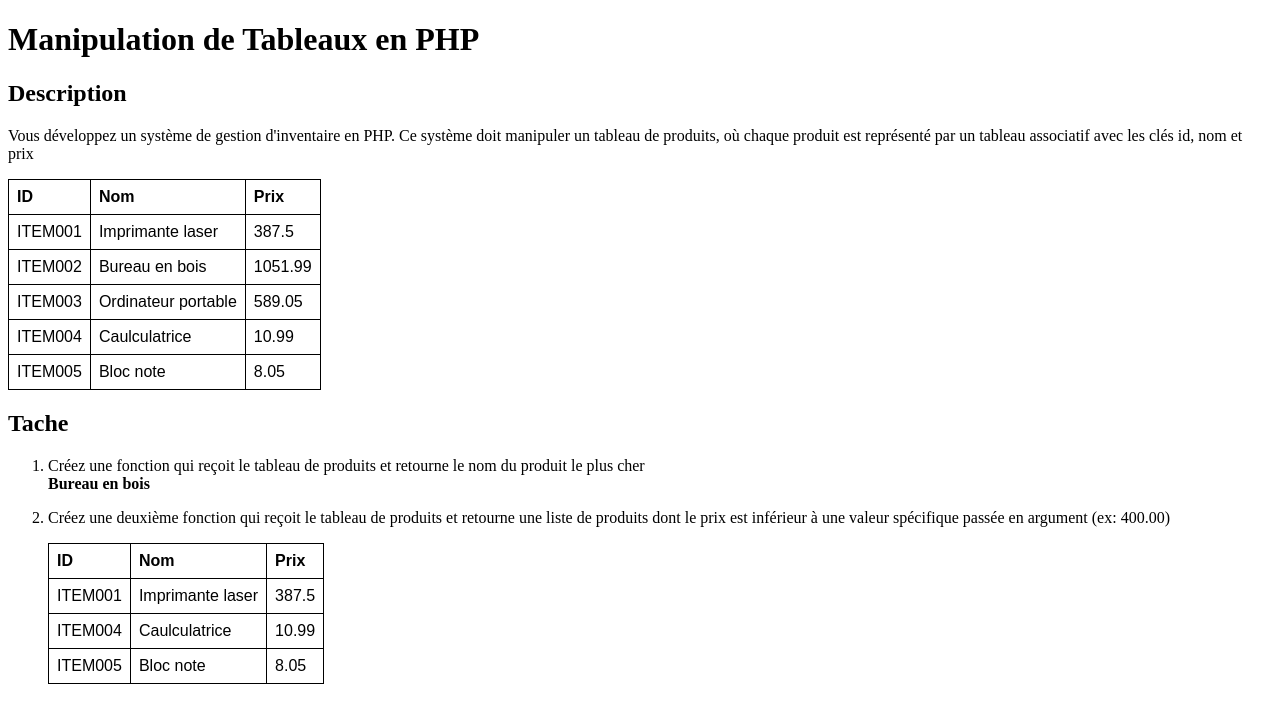
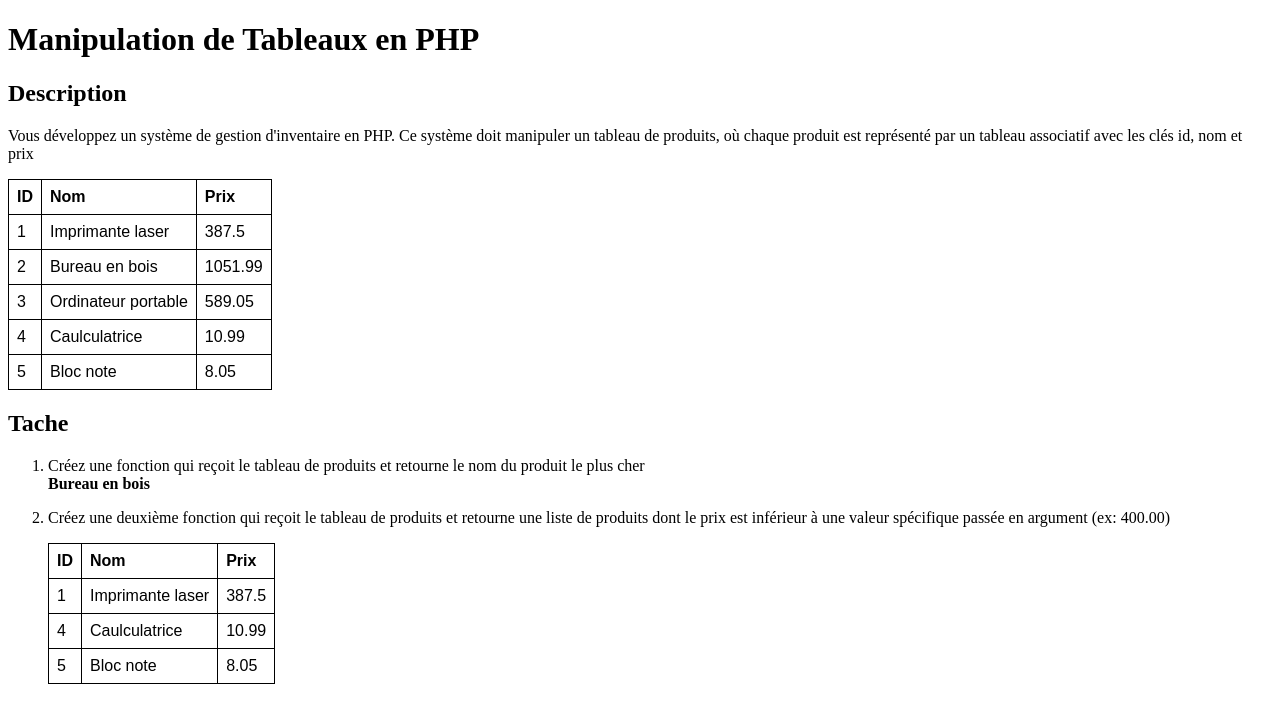
Before and after one commit to Croquignolex/test-developpeur-groupe-connexion, a PHP site: page / in a window 1280 px wide. Shown: the top 723 px of the page. Run offline with PHP 8.4, Linux system fonts and the light colour scheme.

Commit message:
refactor coding standard

```diff
--- a/question2/includes/answer.php
+++ b/question2/includes/answer.php
@@ -1,11 +1,11 @@
 <?php
     // Sample products
     $products = [
-        ["id" => "ITEM001", "nom" => "Imprimante laser", "prix" => 387.50],
-        ["id" => "ITEM002", "nom" => "Bureau en bois", "prix" => 1051.99],
-        ["id" => "ITEM003", "nom" => "Ordinateur portable", "prix" => 589.05],
-        ["id" => "ITEM004", "nom" => "Caulculatrice", "prix" => 10.99],
-        ["id" => "ITEM005", "nom" => "Bloc note", "prix" => 8.05],
+        ["id" => 1, "name" => "Imprimante laser", "price" => 387.50],
+        ["id" => 2, "name" => "Bureau en bois", "price" => 1051.99],
+        ["id" => 3, "name" => "Ordinateur portable", "price" => 589.05],
+        ["id" => 4, "name" => "Caulculatrice", "price" => 10.99],
+        ["id" => 5, "name" => "Bloc note", "price" => 8.05],
     ];
 
     // Return most expensive product name
@@ -18,12 +18,12 @@
         $mostExpensiveProduct = $products[0];
 
         foreach ($products as $key => $product) {
-            if ($key > 0 && $product['prix'] > $mostExpensiveProduct['prix']) {
+            if ($key > 0 && $product['price'] > $mostExpensiveProduct['price']) {
                 $mostExpensiveProduct = $product;
             }
         }
 
-        return $mostExpensiveProduct['nom'];
+        return $mostExpensiveProduct['name'];
     }
 
     // Return products cheaper than a given price
@@ -32,7 +32,7 @@
         $filteredProducts = [];
 
         foreach ($products as $product) {
-            if ($product['prix'] < $maxPrice) {
+            if ($product['price'] < $maxPrice) {
                 $filteredProducts[] = $product;
             }
         }
--- a/question2/index.php
+++ b/question2/index.php
@@ -33,8 +33,8 @@
                     ?>
                         <tr>
                             <td><?php echo $product['id']; ?></td>
-                            <td><?php echo $product['nom']; ?></td>
-                            <td><?php echo $product['prix']; ?></td>
+                            <td><?php echo $product['name']; ?></td>
+                            <td><?php echo $product['price']; ?></td>
                         </tr>
                     <?php
                 }
@@ -66,8 +66,8 @@
                             ?>
                                 <tr>
                                     <td><?php echo $product['id']; ?></td>
-                                    <td><?php echo $product['nom']; ?></td>
-                                    <td><?php echo $product['prix']; ?></td>
+                                    <td><?php echo $product['name']; ?></td>
+                                    <td><?php echo $product['price']; ?></td>
                                 </tr>
                             <?php
                         }
```
